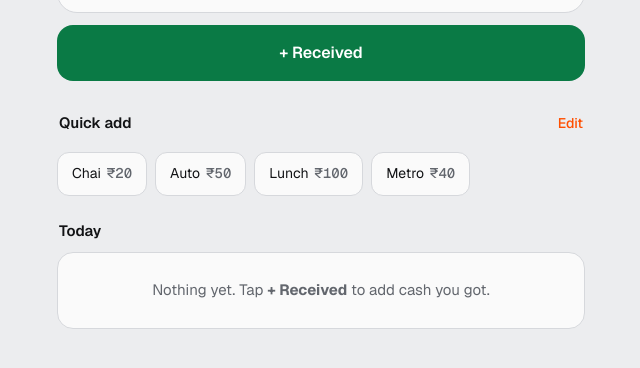
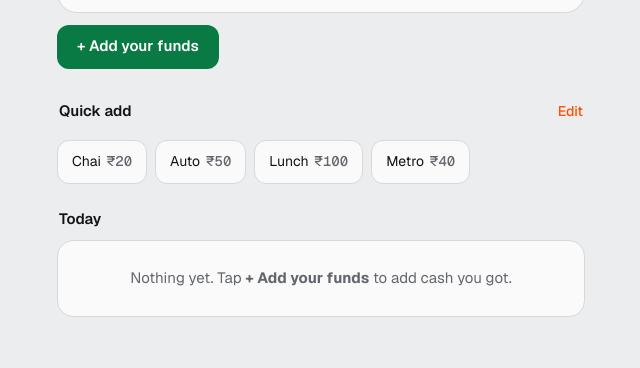
Before and after one commit to Mayank-that/paisa-tracker, a plain HTML site: page index.html in a window 1280 px wide. Shown: the part 276-644 px from the top of the page, without its empty margins (319-959 px from the left). Drawn offline with nearby package versions, Linux system fonts and the light colour scheme.

Commit message:
Smaller 'Add your funds' button
Co-Authored-By: Claude Opus 5.5 <noreply@anthropic.com>
Claude-Session: https://claude.ai/code/session_01X6aR2BwB6ng4LY6ZtdyYky

```diff
--- a/index.html
+++ b/index.html
@@ -133,8 +133,8 @@ h2{font-size:15px;font-weight:600;margin:24px 2px 10px;display:flex;justify-cont
         <div><span class="lbl" id="rcvL">Received today</span><b class="num in" id="rcv">₹0</b></div>
       </div>
     </section>
-    <div class="acts2" style="grid-template-columns:1fr">
-      <button class="bigbtn rcv" id="bRcv">+ Received</button>
+    <div style="margin-top:12px">
+      <button class="bigbtn rcv" id="bRcv" style="height:44px;padding:0 20px;font-size:15px;border-radius:12px">+ Add your funds</button>
     </div>
     <h2>Quick add <button class="link" id="qEdit">Edit</button></h2>
     <div class="quick" id="quick"></div>
@@ -2591,7 +2591,7 @@ function rFlow(){
   const isT=day===today();$('rcvL').textContent=isT?'Received today':'Received';$('rcv').textContent=inr(ri);
   $('quick').innerHTML=quick().map((q,i)=>`<button class="qb" data-q="${i}">${esc(q.n)} <span class="num">${inr(q.a)}</span></button>`).join('');
   $('dayH').textContent=isT?'Today':dayLabel(day);
-  $('dayList').innerHTML=dt.length?`<div class="list">${dt.sort((a,b)=>b.ts-a.ts).map(txRow).join('')}</div>`:'<div class="list"><div class="empty">Nothing yet. Tap <b>+ Received</b> to add cash you got.</div></div>';
+  $('dayList').innerHTML=dt.length?`<div class="list">${dt.sort((a,b)=>b.ts-a.ts).map(txRow).join('')}</div>`:'<div class="list"><div class="empty">Nothing yet. Tap <b>+ Add your funds</b> to add cash you got.</div></div>';
 }
 function rSpend(){
   const mt=S.txns.filter(t=>t.t==='e'&&t.d.slice(0,7)===month),tot=sum(mt),B=S.budget;
```
